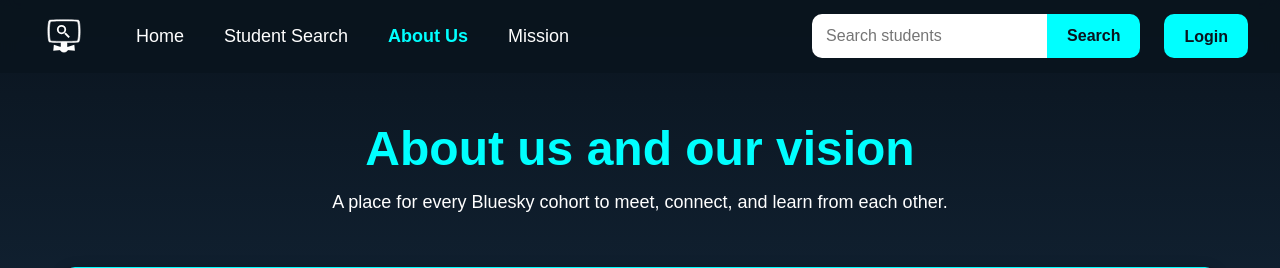
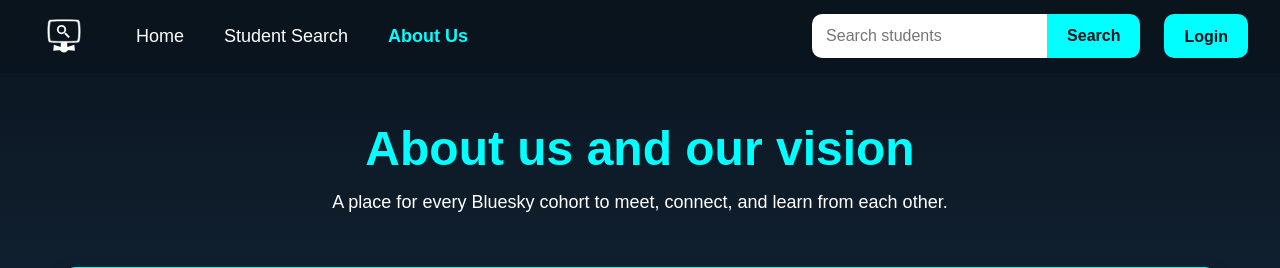
Before and after one commit to The-BSA/frontend, a Flask app: page /about-us in a window 1280 px wide. Shown: the top 268 px of the page. Run offline with Flask 3, Linux system fonts and the light colour scheme.

Commit message:
fix: Get rid of mission link

```diff
--- a/templates/_navbar.html
+++ b/templates/_navbar.html
@@ -10,7 +10,6 @@
       <li><a href="/"{% if nav_active == 'home' %} aria-current="page"{% endif %}>Home</a></li>
       <li><a href="/search"{% if nav_active == 'search' %} aria-current="page"{% endif %}>Student Search</a></li>
       <li><a href="/about-us"{% if nav_active == 'about' %} aria-current="page"{% endif %}>About Us</a></li>
-      <li><a href="/#mission">Mission</a></li>
     </ul>
 
     <form class="search-bar" role="search" action="/search" method="get">
```
